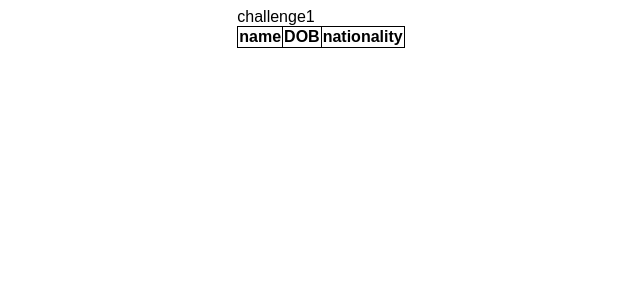
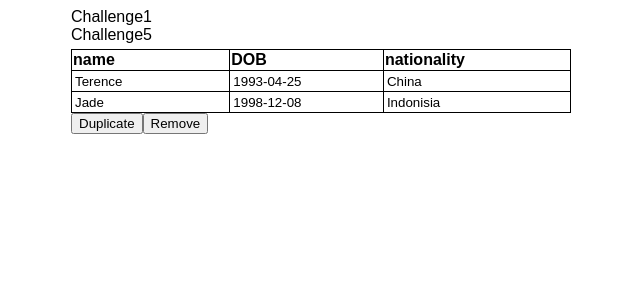
Before and after one commit to Terence625/Planit-SDET-tasks, a React (Create React App) app: page / in a window 1280 px wide. Shown: the top 300 px of the page, without its empty margins (319-959 px from the left). Built offline with nearby package versions, Linux system fonts and the light colour scheme.

Commit message:
[Terence] challeng5 makes original table and duplicated table, both are editable now

```diff
--- a/src/App.tsx
+++ b/src/App.tsx
@@ -1,11 +1,13 @@
 import React from "react";
-import Challenge5 from "./components/Challenge5";
+import Challenge5 from "./components/challenge5/Challenge5";
 import Challenge1 from "./components/Challenge1";
 
 const App = () => {
   return (
   <div>
+    <div>Challenge1</div>
     <Challenge1 />
+    <div>Challenge5</div>
     <Challenge5 />
   </div>
   )
--- a/src/components/Challenge1.jsx
+++ b/src/components/Challenge1.jsx
@@ -1,7 +1,7 @@
 import React from "react";
 
 const Challenge1 = () => {
-  return <div>challenge1</div>;
+  return <div></div>;
 };
 
 export default Challenge1;
--- a/src/components/Challenge5.jsx
+++ /dev/null
@@ -1,24 +0,0 @@
-import React from "react";
-
-const peopleList = [
-  { name: "Terence", DOB: "1993-04-25", nationality: "China" },
-  { name: "Jade", DOB: "1998-12-08", nationality: "Indonisia" },
-];
-
-const tableHeader = ["name", "DOB", "nationality"];
-
-const Challenge5 = () => {
-  return (
-    <table>
-      <thead>
-        <tr>
-          {tableHeader.map((header) => (
-            <th>{header}</th>
-          ))}
-        </tr>
-      </thead>
-    </table>
-  );
-};
-
-export default Challenge5;
--- /dev/null
+++ b/src/components/challenge5/Challenge5.tsx
@@ -0,0 +1,32 @@
+import React, { useEffect, useState } from "react";
+import OriginalTable from "./OriginalTable";
+
+const Challenge5 = () => {
+  const [duplicate, setDuplicate] = useState(false);
+  const [peopleList, setPeopleList] = useState([
+    { name: "Terence", DOB: "1993-04-25", nationality: "China" },
+    { name: "Jade", DOB: "1998-12-08", nationality: "Indonisia" },
+  ]);
+
+  const handleDuplicate = () => {
+    setDuplicate(true);
+  };
+
+  const handleRemove = () => {
+    setDuplicate(false);
+  };
+
+  return (
+    <div>
+      <OriginalTable
+        peopleList={peopleList}
+        onCellDataChange={(value) => setPeopleList(value)}
+      />
+      <button onClick={handleDuplicate}>Duplicate</button>
+      <button onClick={handleRemove}>Remove</button>
+      {duplicate && <OriginalTable peopleList={peopleList} />}
+    </div>
+  );
+};
+
+export default Challenge5;
--- /dev/null
+++ b/src/components/challenge5/OriginalTable.tsx
@@ -0,0 +1,73 @@
+import React from "react";
+
+interface Person {
+  name: string;
+  DOB: string;
+  nationality: string;
+}
+
+interface IOriginalTableProps {
+  peopleList: Person[];
+  onCellDataChange?: (value: Person[]) => void;
+}
+
+const OriginalTable = ({
+  peopleList,
+  onCellDataChange,
+}: IOriginalTableProps) => {
+  const handleChange = (
+    e: React.ChangeEvent<HTMLInputElement>,
+    index: number,
+    key: string
+  ) => {
+    onCellDataChange?.(
+      peopleList.map((person, i) => {
+        if (i === index) {
+          person[key as keyof Person] = e.target.value;
+          return person;
+        }
+        return person;
+      })
+    );
+  };
+
+  const dataRows = peopleList.map((row, index) => {
+    return (
+      <tr key={index}>
+        <td>
+          <input
+            value={row.name}
+            onChange={(e) => handleChange(e, index, "name")}
+          />
+        </td>
+        <td>
+          <input
+            value={row.DOB}
+            onChange={(e) => handleChange(e, index, "DOB")}
+          />
+        </td>
+        <td>
+          <input
+            value={row.nationality}
+            onChange={(e) => handleChange(e, index, "nationality")}
+          />
+        </td>
+      </tr>
+    );
+  });
+
+  return (
+    <table>
+      <thead>
+        <tr>
+          <th>name</th>
+          <th>DOB</th>
+          <th>nationality</th>
+        </tr>
+      </thead>
+      <tbody>{dataRows}</tbody>
+    </table>
+  );
+};
+
+export default OriginalTable;
--- a/src/index.css
+++ b/src/index.css
@@ -6,11 +6,19 @@ body {
 }
 
 table, th, td {
+  margin-top: 5px;
+  width: 500px;
   border: 1px solid black;
   border-collapse: collapse;
 }
 th {
   text-align: left;
+}
+
+table input {
+  width: 100%;
+  box-sizing: border-box;
+  border-style: hidden;
 }
 
 a:link {
```
Also changed, not shown: src/components/challenge5/DuplicatedTable.tsx (added, +9 -0 lines).
